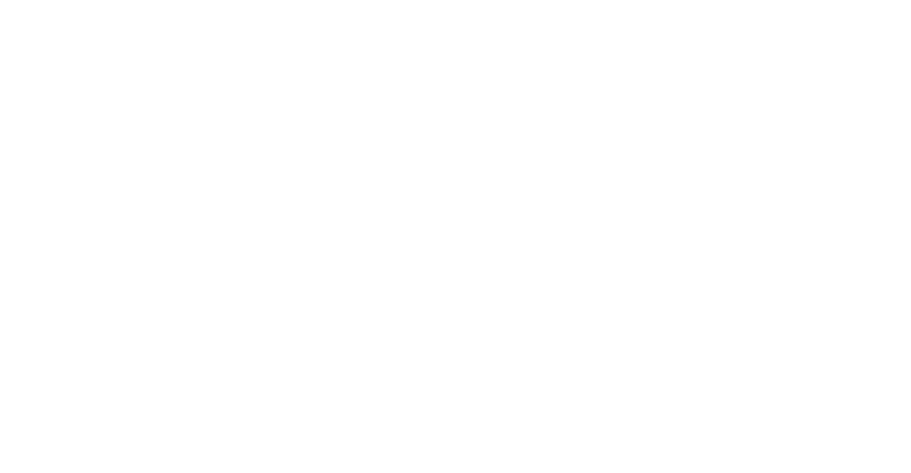
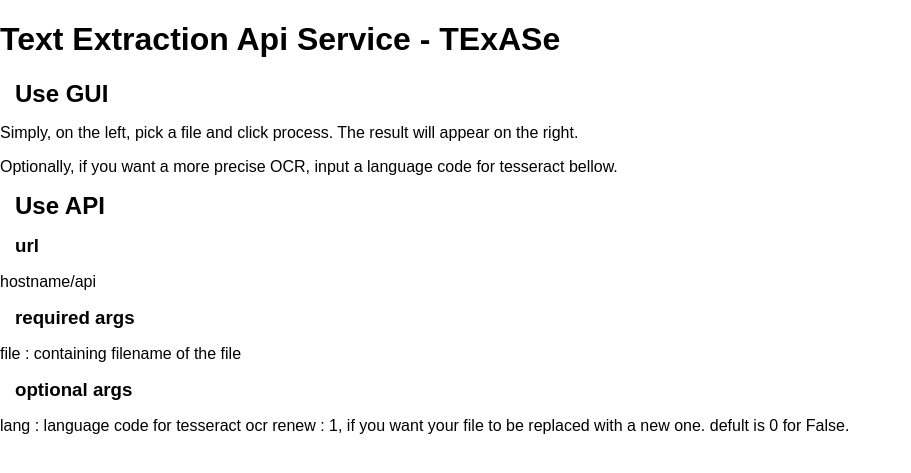
Before and after one commit to procesaur/TExASe, a Flask app: page /help in a window 1280 px wide. Before the commit the part shown is empty. Shown: the top 473 px of the page, without its empty margins (0-911 px from the left). Run offline with Flask 2, Linux system fonts and the light colour scheme.

Commit message:
readme and help

```diff
--- a/static/main.css
+++ b/static/main.css
@@ -1,8 +1,8 @@
 :root {
-    --first: #243763;
-    --third: #FF6E31;
-    --second: #AD8E70;
-    --forth: #FFEBB7;
+    --first: #C58940;
+    --third: #E5BA73;
+    --second: #FAEAB1;
+    --forth: #FAF8F1;
 }
 
 body{
--- a/templates/help.html
+++ b/templates/help.html
@@ -2,9 +2,22 @@
 <html lang="en">
 <head>
     <meta charset="UTF-8">
-    <title></title>
+    <link rel= "stylesheet" type= "text/css" href= "{{ url_for('static',filename='main.css') }}">
 </head>
 <body>
 
+<h1 id="text-extraction-api-service-texase">Text Extraction Api Service - TExASe</h1>
+<h2 id="use-gui">Use GUI</h2>
+<p>Simply, on the left, pick a file and click process. The result will appear on the right.</p>
+<p>Optionally, if you want a more precise OCR, input a language code for tesseract bellow.</p>
+<h2 id="use-api">Use API</h2>
+<h3 id="url">url</h3>
+<p>hostname/api</p>
+<h3 id="required-args">required args</h3>
+<p>file : containing filename of the file</p>
+<h3 id="optional-args">optional args</h3>
+<p>lang : language code for tesseract ocr
+renew : 1, if you want your file to be replaced with a new one. defult is 0 for False.</p>
+
 </body>
 </html>
```
Also changed, not shown: README.md.
